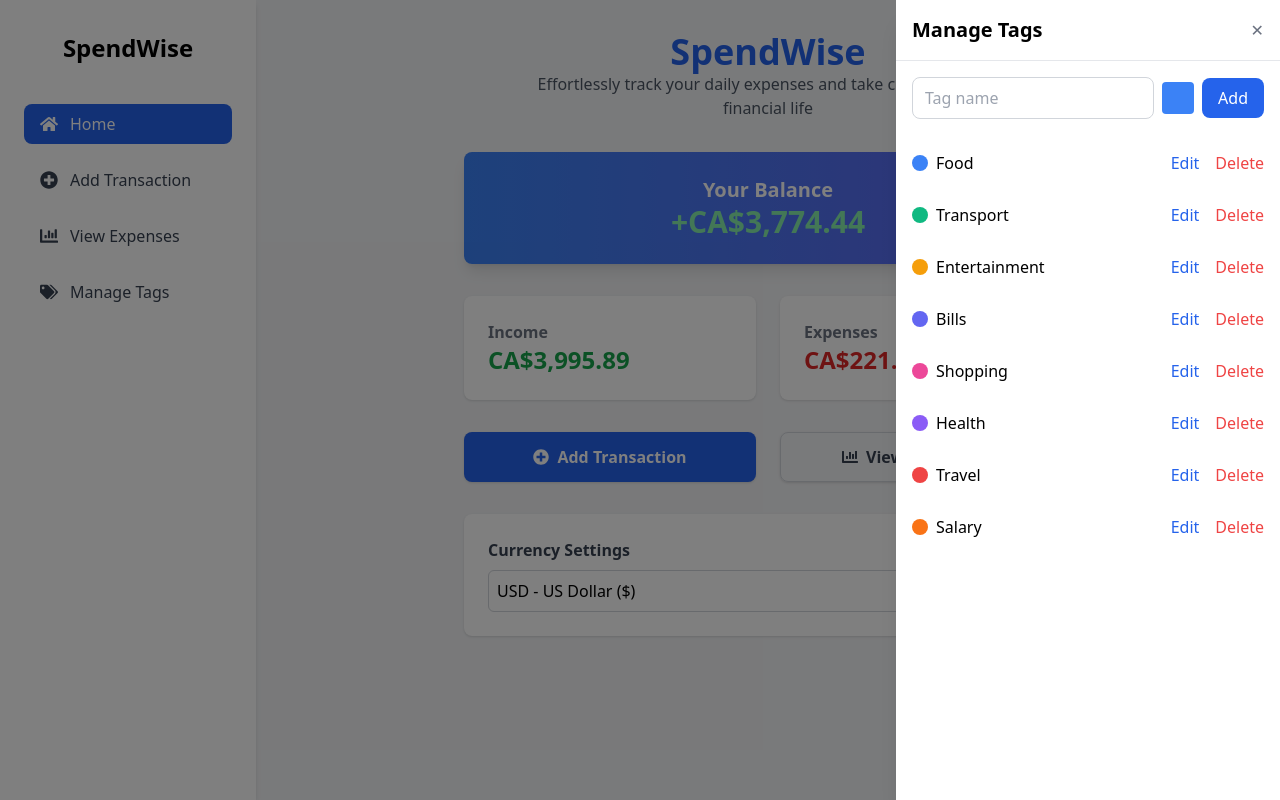
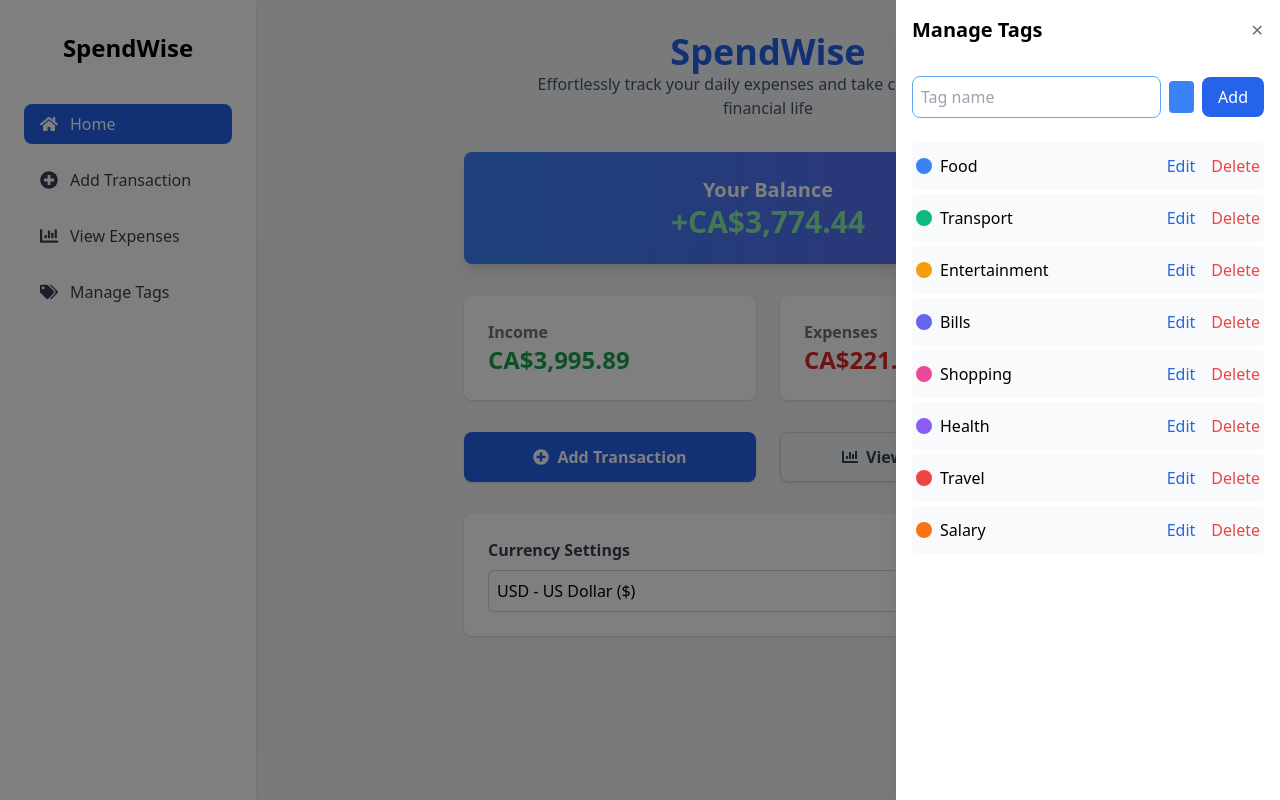
Before and after one commit to Sanduni4822/CashFlow-Tracker-Individual-, a React (Vite) app: page / in a window 1280 px wide. Both pictures are taken after a click on the element "Manage Tags". Built offline with nearby package versions, Linux system fonts and the light colour scheme.

Commit message:
Updated the ManageTagsDrawer component

```diff
--- a/src/components/ManageTagsDrawer.jsx
+++ b/src/components/ManageTagsDrawer.jsx
@@ -39,35 +39,33 @@ const ManageTagsDrawer = ({ isOpen, onClose }) => {
   };
 
   return (
-    <div className={`fixed inset-0 z-50 flex items-center justify-end transition-opacity duration-300 ${
+    <div className={`fixed inset-0 z-50 flex justify-end transition-opacity duration-300 ${
       isOpen ? 'opacity-100' : 'opacity-0 pointer-events-none'
     }`}>
       {/* Overlay */}
       <div className="absolute inset-0 bg-black bg-opacity-50" onClick={onClose}></div>
 
-      {/* Drawer */}
-      <div className="relative h-full w-96 max-w-full bg-white shadow-xl overflow-hidden flex flex-col">
+      {/* Drawer - positioned as a modal in the center */}
+      <div className="fixed top-0 right-0 bottom-0 w-96 max-w-full bg-white shadow-xl flex flex-col">
         {/* Header */}
-        <div className="flex justify-between items-center p-4 border-b">
-          <h2 className="text-xl font-semibold">Manage Tags</h2>
+        <div className="flex justify-between items-center p-4">
+          <h2 className="text-xl font-bold">Manage Tags</h2>
           <button onClick={onClose} className="text-gray-500 hover:text-black">
             ✕
           </button>
         </div>
 
         {/* Content */}
-        <div className="flex-1 overflow-y-auto p-4 space-y-6">
+        <div className="flex-1 overflow-y-auto p-4">
           {/* Add Tag */}
-          <div className="flex items-center gap-2">
-            <div className="relative flex-1">
+          <div className="flex items-center gap-2 mb-6">
             <input
               type="text"
               value={newTagName}
               onChange={(e) => setNewTagName(e.target.value)}
               placeholder="Tag name"
-                className="w-full border border-gray-300 rounded-lg p-2 pl-3"
+              className="flex-1 border border-blue-400 rounded-lg p-2"
             />
-            </div>
             <div className="w-8 h-8 bg-blue-500 rounded"></div>
             <button
               onClick={handleAddTag}
@@ -78,19 +76,19 @@ const ManageTagsDrawer = ({ isOpen, onClose }) => {
           </div>
 
           {/* Tag List */}
-          <div className="space-y-3">
+          <div className="space-y-1">
             {tags.map((tag) => (
-              <div key={tag.id} className="flex items-center justify-between py-2">
+              <div key={tag.id} className="flex items-center justify-between py-3 px-1 bg-gray-50 rounded">
                 <div className="flex items-center gap-2">
                   <div
                     className="w-4 h-4 rounded-full"
                     style={{ backgroundColor: tag.color }}
                   ></div>
-                  <span className="text-base">{tag.name}</span>
+                  <span>{tag.name}</span>
                 </div>
                 <div className="flex items-center space-x-4">
-                  <button className="text-blue-600 hover:underline">Edit</button>
-                  <button className="text-red-500 hover:underline">Delete</button>
+                  <button className="text-blue-600">Edit</button>
+                  <button className="text-red-500">Delete</button>
                 </div>
               </div>
             ))}
```
Lines whose indentation alone changed are shown as unchanged.
